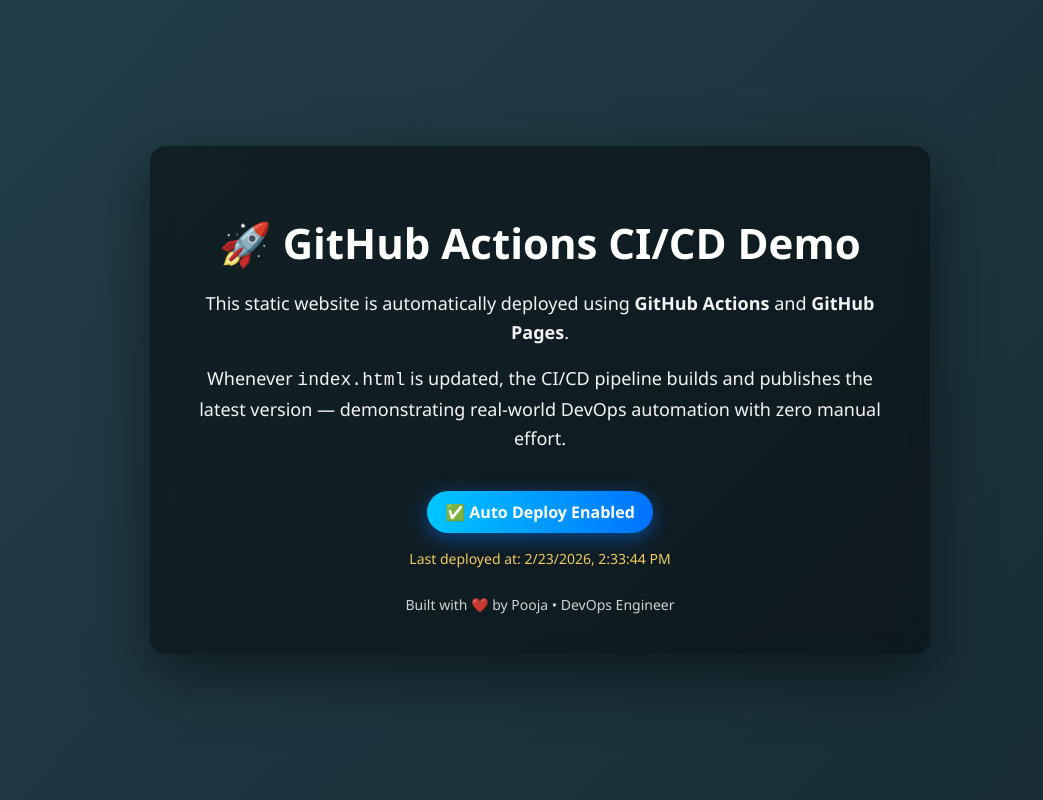
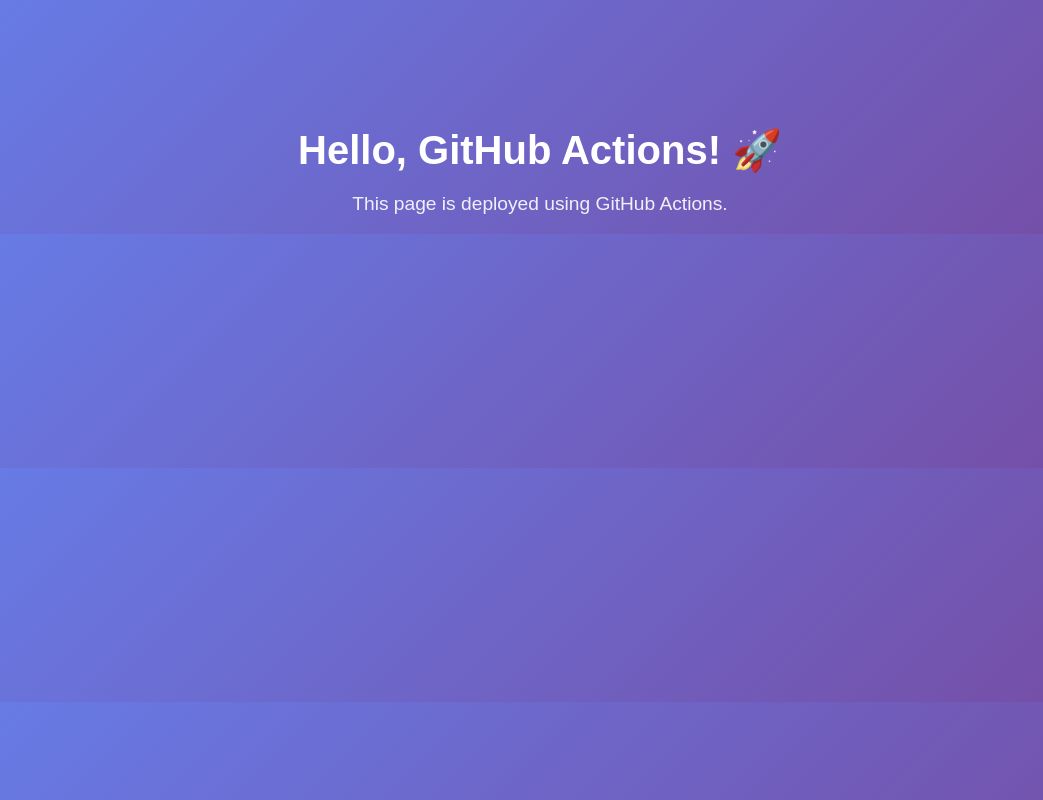
Before and after one commit to pooja-bhavani/github-actions, a plain HTML site: page index.html in a window 1280 px wide. Shown: the whole page, without its empty margins (100-1143 px from the left). Drawn offline with Linux system fonts and the light colour scheme.

Commit message:
Update index.html

```diff
--- a/index.html
+++ b/index.html
@@ -1,5 +1,5 @@
 <!DOCTYPE html>
-<html lang="en">
+<html>
 <head>
     <meta charset="UTF-8">
     <meta name="viewport" content="width=device-width, initial-scale=1.0">
@@ -8,95 +8,38 @@
     <style>
         body {
             margin: 0;
-      font-family: 'Segoe UI', Tahoma, Geneva, Verdana, sans-serif;
+            font-family: Arial, sans-serif;
+            background: linear-gradient(135deg, #667eea, #764ba2);
             color: white;
             text-align: center;
-      background: linear-gradient(-45deg, #0f2027, #203a43, #2c5364, #1f1c2c);
-      background-size: 400% 400%;
-      animation: gradientBG 12s ease infinite;
-      min-height: 100vh;
-      display: flex;
-      align-items: center;
-      justify-content: center;
-    }
-
-    @keyframes gradientBG {
-      0% { background-position: 0% 50%; }
-      50% { background-position: 100% 50%; }
-      100% { background-position: 0% 50%; }
-    }
-
-    .container {
-      background: rgba(0, 0, 0, 0.45);
-      padding: 40px;
-      border-radius: 16px;
-      backdrop-filter: blur(10px);
-      box-shadow: 0 20px 60px rgba(0,0,0,0.5);
-      max-width: 700px;
+            padding-top: 100px;
         }
 
         h1 {
-      font-size: 42px;
+            font-size: 2.5rem;
             margin-bottom: 10px;
         }
 
         p {
-      font-size: 18px;
-      line-height: 1.6;
-      opacity: 0.95;
+            font-size: 1.2rem;
+            opacity: 0.9;
         }
 
         .badge {
+            margin-top: 20px;
+            padding: 8px 16px;
+            background: #00ffcc;
+            color: #000;
+            border-radius: 20px;
+            font-weight: bold;
             display: inline-block;
-      margin-top: 20px;
-      padding: 10px 18px;
-      border-radius: 999px;
-      background: linear-gradient(90deg, #00c6ff, #0072ff);
-      font-weight: bold;
-      box-shadow: 0 5px 20px rgba(0, 114, 255, 0.5);
-    }
-
-    .footer {
-      margin-top: 25px;
-      font-size: 14px;
-      opacity: 0.8;
-    }
-
-    #time {
-      margin-top: 15px;
-      font-size: 14px;
-      color: #ffd369;
         }
     </style>
 </head>
+<body>
 
-<body>
-  <div class="container">
-    <h1>🚀 GitHub Actions CI/CD Demo</h1>
+  <h1>Hello, GitHub Actions! 🚀</h1>
+  <p>This page is deployed using GitHub Actions.</p>
 
-    <p>
-      This static website is automatically deployed using
-      <strong>GitHub Actions</strong> and <strong>GitHub Pages</strong>.
-    </p>
-
-    <p>
-      Whenever <code>index.html</code> is updated, the CI/CD pipeline
-      builds and publishes the latest version — demonstrating
-      real-world DevOps automation with zero manual effort.
-    </p>
-
-    <div class="badge">✅ Auto Deploy Enabled</div>
-
-    <p id="time"></p>
-
-    <div class="footer">
-      Built with ❤️ by Pooja • DevOps Engineer
-    </div>
-  </div>
-
-  <script>
-    document.getElementById("time").innerText =
-      "Last deployed at: " + new Date().toLocaleString();
-  </script>
 </body>
 </html>
```
Lines whose indentation alone changed are shown as unchanged.
